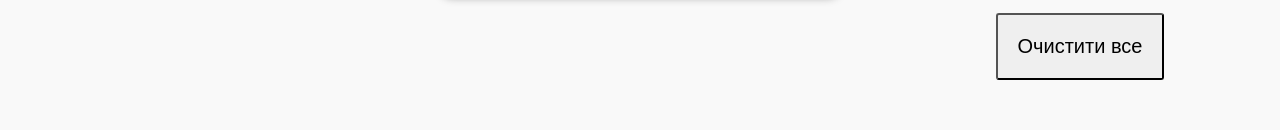
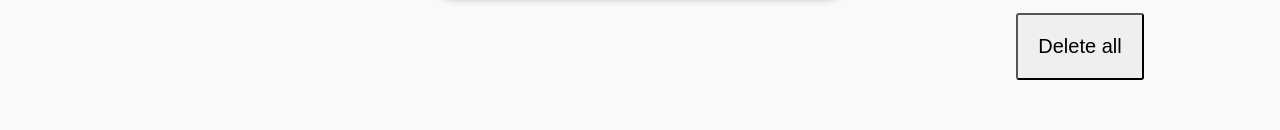
Before and after one commit to kuchux2/Anicatalog, a plain HTML site: page catalog.html in a window 1280 px wide. Shown: the part 605-735 px from the top of the page. Drawn offline with Linux system fonts and the light colour scheme.

Commit message:
catalog.html

```diff
--- a/catalog.html
+++ b/catalog.html
@@ -45,7 +45,7 @@
             <div id="anime-list" class="anime-grid">
 
             </div>
-             <button id="clear-all">Очистити все</button>
+             <button id="clear-all">Delete all</button>
             <!-- <div class="card-grid">
                     <div class="card">
                         <img src="img/naruto.jpg" alt="Naruto" />
```
